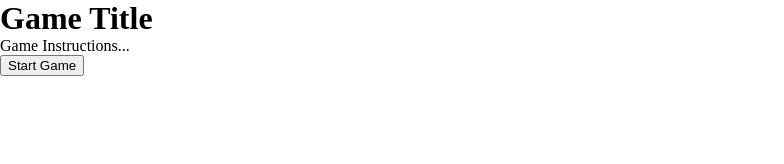
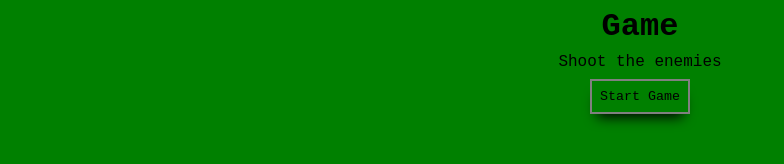
Before and after one commit to cyro44/cyro44.github.io, a plain HTML site: page index.html in a window 1280 px wide. Shown: the whole page, without its empty margins (0-784 px from the left). Drawn offline with Linux system fonts and the light colour scheme.

Commit message:
made the start screen look a bit better

```diff
--- a/css/styles.css
+++ b/css/styles.css
@@ -6,17 +6,45 @@ canvas {
     background-color: green;
 }
 
+body {
+    font-family: 'Courier New', Courier, monospace;
+    text-align: center;
+    background-color: green;
+}
+
 .start-screen {
-    position: absolute;
-    top: 0;
-    left: 0;
-    width: 100%;
-    height: 100%;
-    background: rgba(0, 0, 0, 0.8);
-    color: white;
-    display: flex;
-    flex-direction: column;
-    justify-content: center;
-    align-items: center;
-    z-index: 1000;
+    text-align: center;
+    background-color: green;
 }
+
+.start-screen button {
+    font-family: 'Courier New', Courier, monospace;
+    margin: auto;
+    padding: 8px;
+    background: transparent;
+    outline: none;
+    border: 2px solid gray;
+    -webkit-box-shadow: 0px 10px 13px -7px #000000, 5px 5px 15px 5px rgba(0,0,0,0);
+    box-shadow: 0px 10px 13px -7px #000000, 5px 5px 15px 5px rgba(0,0,0,0);
+    transition-duration: 0.4s;
+    cursor: pointer;
+}
+
+.start-screen button:hover {
+    background-color: gray;
+}
+
+.start-screen button:active {
+    box-shadow: none;
+    transform: translateY(4px);
+}
+
+.start-screen h1 {
+    text-align: center;
+    margin: 8px;
+}
+
+.start-screen p {
+    text-align: center;
+    margin: 8px;
+}
--- a/index.html
+++ b/index.html
@@ -7,9 +7,10 @@
 
     <body>
         <img id="swirl" src="media/swirl.png" style="display: none" />
-        <div id="start-screen">
-            <h1>Game Title</h1>
-            <p>Game Instructions...</p>
+
+        <div class="start-screen" id="start-screen">
+            <h1>Game</h1>
+            <p>Shoot the enemies</p>
             <button id="start-button">Start Game</button>
         </div>
     </body>
```
